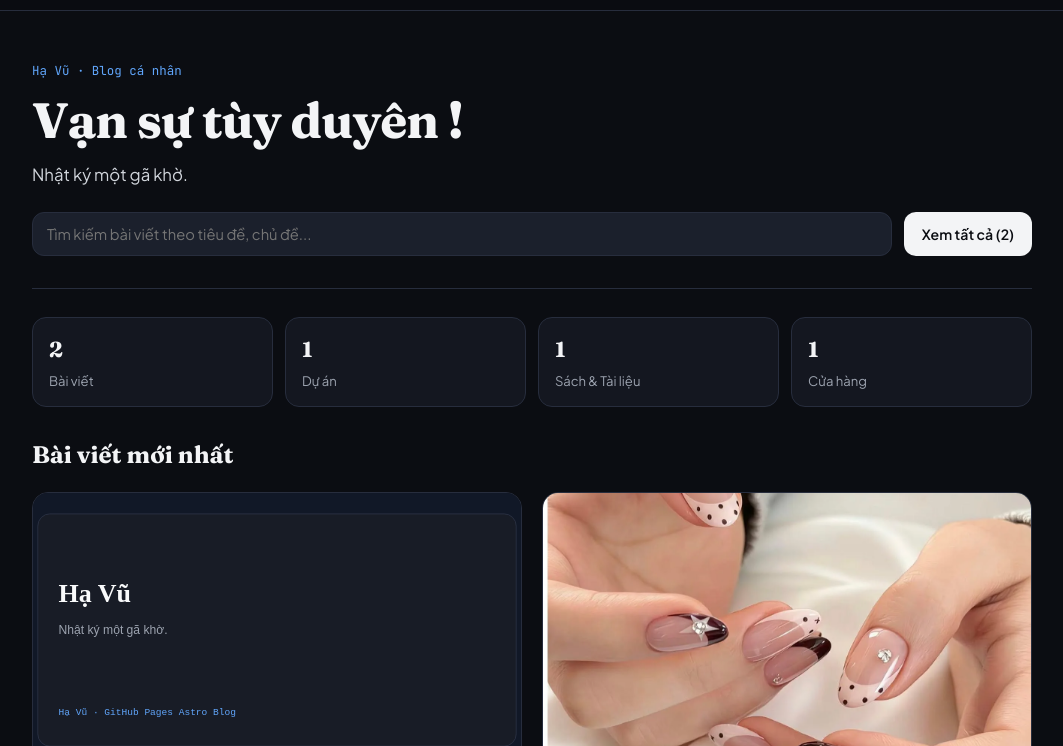
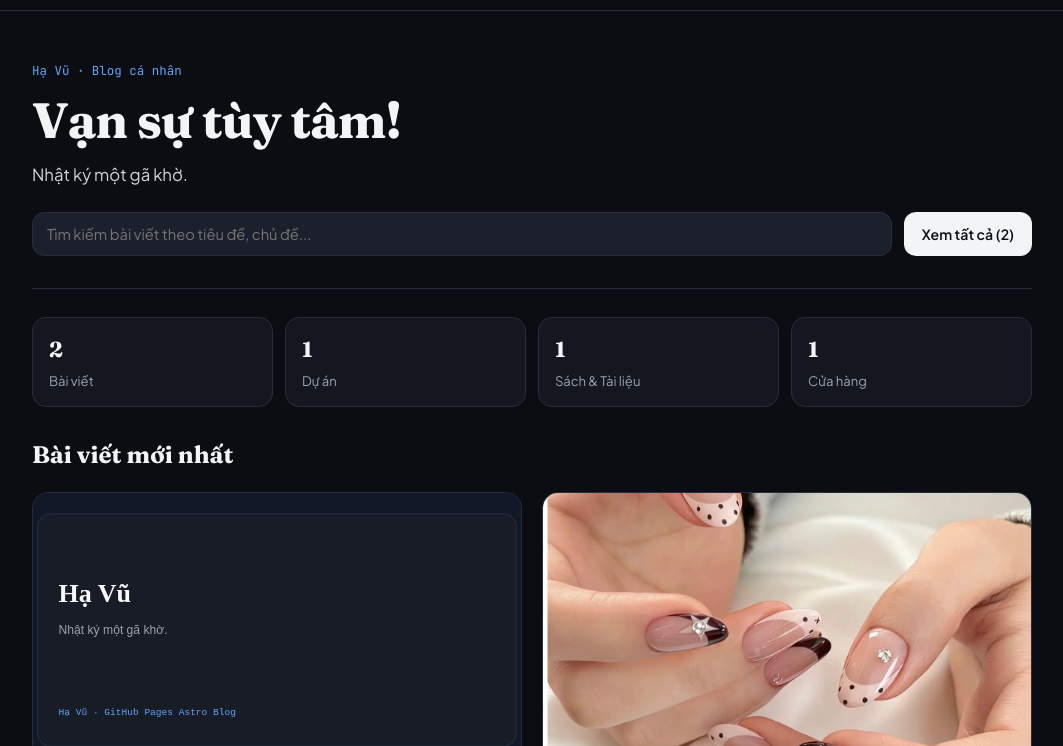
Before and after one commit to agripathlife/agripathlife.github.io, an Astro site: page / in a window 1280 px wide. Shown: the part 54-800 px from the top of the page, without its empty margins (108-1171 px from the left). Built offline with nearby package versions, Linux system fonts and the light colour scheme; Astro itself is replaced by a stand-in of ours.

Commit message:
BlogVN: Xuất bản Web App GitHub Pages (Vạn sự tùy tâm!)

```diff
--- a/src/cau_hinh/trang_web.ts
+++ b/src/cau_hinh/trang_web.ts
@@ -20,7 +20,7 @@ export interface SiteIdentityConfig {
 }
 
 export const SITE_CONFIG: SiteIdentityConfig = {
-  "siteTitle": "Vạn sự tùy duyên !",
+  "siteTitle": "Vạn sự tùy tâm!",
   "tagline": "Nhật ký một gã khờ.",
   "siteIcon": "/favicon.png",
   "headerTitle": "Hạ Vũ",
```
Also changed, not shown: index.html (+1 -1 lines), .blogvn/site-config.json, manifest.webmanifest.
